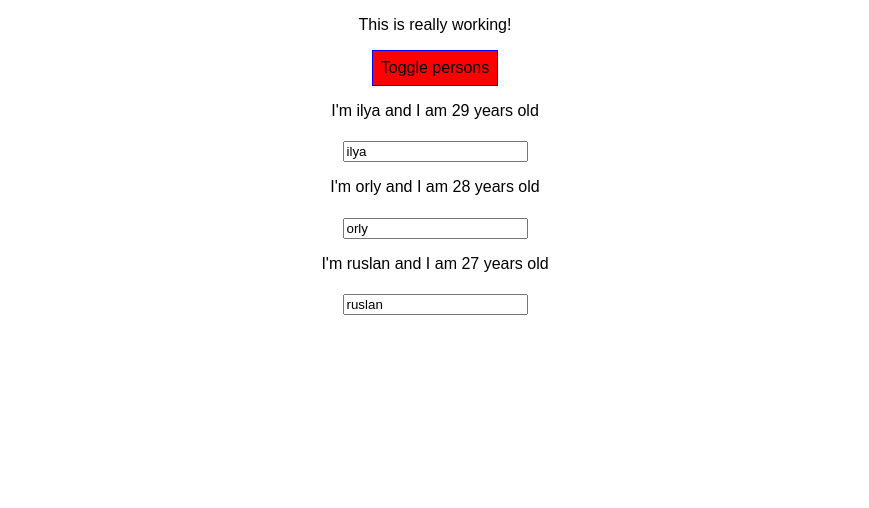
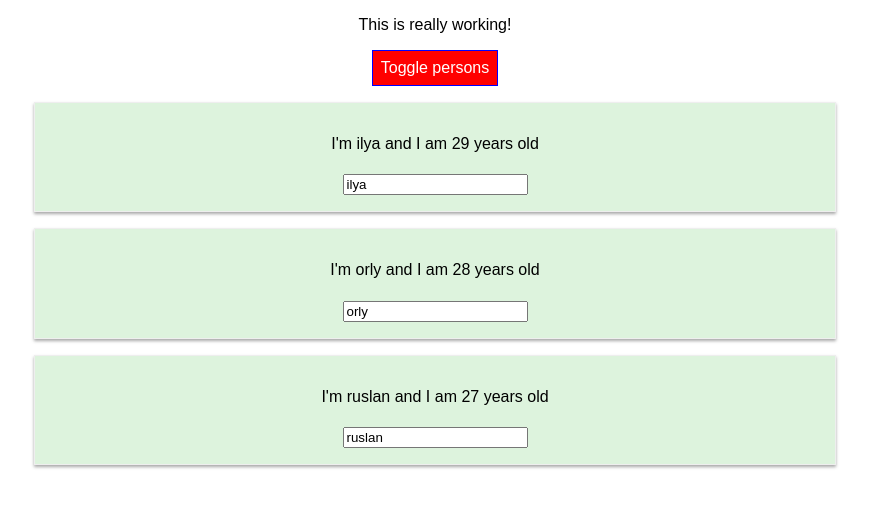
Before and after one commit to ilyakolker/react-udemy, a React app: page / in a window 1280 px wide. Both pictures are taken after a click on the button "Toggle persons". Shown: the top 508 px of the page, without its empty margins (205-1074 px from the left). Built offline with nearby package versions, Linux system fonts and the light colour scheme.

Commit message:
css nodule stoped at leason -> 69

```diff
--- a/src/App.css
+++ b/src/App.css
@@ -9,3 +9,26 @@
 .bold{
   font-weight: bold;
 }
+
+.App button {
+      background-color: green;
+      font: inherit;
+      border: 1px solid blue;
+      padding: 8px;
+      cursor: pointer;
+      color: white;
+}
+
+.App button:hover {
+  background-color: lightgreen;
+  color: black;
+}
+.App button.red {
+  background-color: red;
+
+}
+
+.App button.red:hover {
+  background-color: salmon;
+ color: black
+}
--- a/src/App.js
+++ b/src/App.js
@@ -1,6 +1,5 @@
 import React, { Component } from 'react';
 import Person from './Person/Person';
-import Radium,{StyleRoot} from 'radium';
 import Classes from './App.css';
 
 
@@ -46,17 +45,10 @@ togglePersonHandler = () => {
 
   render() {
 
-  const  style = {
-      backgroundColor: 'green',
-      font: 'inherit',
-      border: '1px solid blue',
-      padding: '8px',
-      cursor: 'pointer',
 
-    };
 
     let persons = null;
-
+    let btnClass = '';
     if(this.state.showPersons){
       persons = (
         <div>
@@ -71,8 +63,7 @@ togglePersonHandler = () => {
           })}
         </div>
       );
-
-      style.backgroundColor = 'red';
+      btnClass = Classes.red;
      }
 
     let classes = [];
@@ -94,10 +85,7 @@ togglePersonHandler = () => {
 
       <div className={Classes.App}>
       <p className={classes.join(' ')}>This is really working!</p>
-      <button
-      style={style}
-      onClick={this.togglePersonHandler}
-      >Toggle persons</button>
+      <button className={btnClass} onClick={this.togglePersonHandler}>Toggle persons</button>
       {persons}
       </div>
 
--- a/src/Person/Person.css
+++ b/src/Person/Person.css
@@ -1,4 +1,4 @@
-.Person {
+ .Person {
     width: 60%;
     margin: 16px auto;
     border: 1px solid #eee;
--- a/src/Person/Person.js
+++ b/src/Person/Person.js
@@ -1,9 +1,9 @@
 import React from 'react';
-import './Person.css';
+import Person from './Person.css';
 const person = (props) => {
 
     return(
-        <div className="Person">
+        <div className={Person.Person}>
             <p onClick={props.click}>I'm {props.name} and I am {props.age} years old</p>
             <h1>{props.title}</h1>
             <p>{props.children}</p>
```
